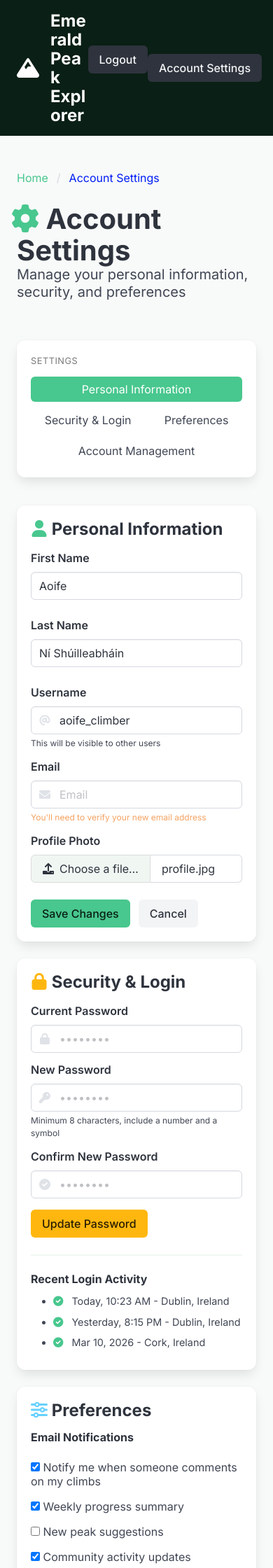
After one commit to AndrianBarbulat/EmeraldPeakExplorer, a Flask app: template templates/account_settings.html in a window 390 px wide. The commit adds this page. Shown: the top 2240 px of the page at 70% size. Run offline with Flask 3, Linux system fonts and the light colour scheme; the template is opened without the code that fills it, so the values that code supplies are empty.

Commit message:
Add account settings page UI with Bulma. Create responsive account settings interface with personal info, security, preferences, and account management sections using Bulma components.

```diff
--- a/app.py
+++ b/app.py
@@ -89,5 +89,14 @@ def logout():
     return redirect("/")
 
 
+@app.route("/account")
+def account_settings():
+    """Account settings page - view and edit user profile"""
+    user = session.get("user")
+    if not user:
+        return redirect("/")
+
+    return render_template("account_settings.html", user=user)
+
 if __name__ == "__main__":
     app.run(debug=True)
--- /dev/null
+++ b/static/css/account.css
@@ -0,0 +1,113 @@
+/* Account settings page specific styles */
+body {
+    font-family: 'Inter', sans-serif;
+    background-color: #f8faf9;
+}
+
+/* Breadcrumb styling */
+.breadcrumb {
+    margin-bottom: 1rem;
+}
+
+.breadcrumb a {
+    color: #48c78e;
+}
+
+.breadcrumb a:hover {
+    color: #1c3f3a;
+}
+
+/* Sidebar menu */
+.menu-list a {
+    border-radius: 6px;
+    transition: all 0.2s ease;
+}
+
+.menu-list a.is-active {
+    background-color: #48c78e;
+    color: white;
+}
+
+.menu-list a:hover {
+    background-color: #f0f7f3;
+    color: #1c3f3a;
+}
+
+.menu-label {
+    color: #7a7a7a;
+    font-size: 0.8rem;
+    letter-spacing: 0.5px;
+}
+
+/* Form styling */
+.input:focus, .select select:focus {
+    border-color: #48c78e;
+    box-shadow: 0 0 0 0.125em rgba(72, 199, 142, 0.25);
+}
+
+.file-cta {
+    background-color: #f0f7f3;
+    border-color: #dbdbdb;
+}
+
+.file-cta:hover {
+    background-color: #e6f0ea;
+}
+
+/* Section dividers */
+.box hr {
+    background-color: #f0f7f3;
+    height: 2px;
+}
+
+/* Recent activity list */
+.content ul li {
+    margin-bottom: 0.5rem;
+    font-size: 0.9rem;
+}
+
+/* Hover effects */
+.button.is-success:hover,
+.button.is-warning:hover {
+    transform: translateY(-1px);
+    box-shadow: 0 4px 8px rgba(0, 0, 0, 0.1);
+    transition: all 0.2s ease;
+}
+
+.button.is-danger.is-light:hover {
+    background-color: #fef5f5;
+    color: #f14668;
+}
+
+/* Responsive */
+@media screen and (max-width: 768px) {
+    .columns .column.is-3 {
+        margin-bottom: 1rem;
+    }
+
+    .menu-list {
+        display: flex;
+        flex-wrap: wrap;
+        gap: 0.5rem;
+    }
+
+    .menu-list li {
+        flex: 1 1 auto;
+    }
+
+    .menu-list a {
+        text-align: center;
+    }
+}
+
+/* Success notification */
+.notification.is-success.is-light {
+    background-color: #e6f7ef;
+    color: #1c3f3a;
+    border-left: 4px solid #48c78e;
+}
+
+/* Help text */
+.help.text-warning {
+    color: #f4a261;
+}
--- /dev/null
+++ b/templates/account_settings.html
@@ -0,0 +1,336 @@
+<!DOCTYPE html>
+<html lang="en">
+
+<head>
+    <meta charset="UTF-8">
+    <meta name="viewport" content="width=device-width, initial-scale=1.0">
+    <title>Emerald Summit Explorer - Account Settings</title>
+
+    <!-- Bulma CSS -->
+    <link rel="stylesheet" href="https://cdn.jsdelivr.net/npm/bulma@1.0.2/css/bulma.min.css">
+    <!-- Font Awesome -->
+    <link rel="stylesheet" href="https://cdnjs.cloudflare.com/ajax/libs/font-awesome/6.0.0/css/all.min.css">
+    <!-- Google Fonts -->
+    <link href="https://fonts.googleapis.com/css2?family=Inter:wght@400;500;600;700&display=swap" rel="stylesheet">
+    <!-- Custom CSS -->
+    <link rel="stylesheet" href="{{ url_for('static', filename='css/account.css') }}">
+</head>
+
+<body>
+
+    <!-- Header -->
+    {% include 'components/header_logged_in.html' %}
+
+    <main>
+        <!-- Page Header -->
+        <section class="section pb-2">
+            <div class="container">
+                <nav class="breadcrumb" aria-label="breadcrumbs">
+                    <ul>
+                        <li><a href="/home">Home</a></li>
+                        <li class="is-active"><a href="#" aria-current="page">Account Settings</a></li>
+                    </ul>
+                </nav>
+                <h1 class="title is-2">
+                    <span class="icon has-text-success mr-2"><i class="fas fa-cog"></i></span>
+                    Account Settings
+                </h1>
+                <p class="subtitle is-5">Manage your personal information, security, and preferences</p>
+            </div>
+        </section>
+
+        <!-- Settings Content -->
+        <section class="section">
+            <div class="container">
+                <div class="columns">
+                    <!-- Sidebar Navigation -->
+                    <div class="column is-3">
+                        <div class="box">
+                            <aside class="menu">
+                                <p class="menu-label">Settings</p>
+                                <ul class="menu-list">
+                                    <li><a href="#personal" class="is-active">Personal Information</a></li>
+                                    <li><a href="#security">Security & Login</a></li>
+                                    <li><a href="#preferences">Preferences</a></li>
+                                    <li><a href="#account">Account Management</a></li>
+                                </ul>
+                            </aside>
+                        </div>
+                    </div>
+
+                    <!-- Settings Forms -->
+                    <div class="column is-9">
+
+                        <!-- Personal Information Section -->
+                        <div id="personal" class="box mb-5">
+                            <h2 class="title is-4 mb-4">
+                                <span class="icon has-text-success"><i class="fas fa-user"></i></span>
+                                Personal Information
+                            </h2>
+
+                            <div class="columns is-multiline">
+                                <div class="column is-6">
+                                    <div class="field">
+                                        <label class="label">First Name</label>
+                                        <div class="control">
+                                            <input class="input" type="text" value="{{ user.user_metadata.first_name or 'Aoife' }}" placeholder="First name">
+                                        </div>
+                                    </div>
+                                </div>
+                                <div class="column is-6">
+                                    <div class="field">
+                                        <label class="label">Last Name</label>
+                                        <div class="control">
+                                            <input class="input" type="text" value="{{ user.user_metadata.last_name or 'Ní Shúilleabháin' }}" placeholder="Last name">
+                                        </div>
+                                    </div>
+                                </div>
+                            </div>
+
+                            <div class="field">
+                                <label class="label">Username</label>
+                                <div class="control has-icons-left">
+                                    <input class="input" type="text" value="{{ user.user_metadata.username or 'aoife_climber' }}" placeholder="Username">
+                                    <span class="icon is-small is-left">
+                                        <i class="fas fa-at"></i>
+                                    </span>
+                                </div>
+                                <p class="help">This will be visible to other users</p>
+                            </div>
+
+                            <div class="field">
+                                <label class="label">Email</label>
+                                <div class="control has-icons-left">
+                                    <input class="input" type="email" value="{{ user.email }}" placeholder="Email">
+                                    <span class="icon is-small is-left">
+                                        <i class="fas fa-envelope"></i>
+                                    </span>
+                                </div>
+                                <p class="help text-warning">You'll need to verify your new email address</p>
+                            </div>
+
+                            <div class="field">
+                                <label class="label">Profile Photo</label>
+                                <div class="file has-name is-fullwidth">
+                                    <label class="file-label">
+                                        <input class="file-input" type="file" name="resume">
+                                        <span class="file-cta">
+                                            <span class="file-icon">
+                                                <i class="fas fa-upload"></i>
+                                            </span>
+                                            <span class="file-label">
+                                                Choose a file…
+                                            </span>
+                                        </span>
+                                        <span class="file-name">
+                                            profile.jpg
+                                        </span>
+                                    </label>
+                                </div>
+                            </div>
+
+                            <div class="field is-grouped mt-5">
+                                <div class="control">
+                                    <button class="button is-success">Save Changes</button>
+                                </div>
+                                <div class="control">
+                                    <button class="button is-light">Cancel</button>
+                                </div>
+                            </div>
+                        </div>
+
+                        <!-- Security Section -->
+                        <div id="security" class="box mb-5">
+                            <h2 class="title is-4 mb-4">
+                                <span class="icon has-text-warning"><i class="fas fa-lock"></i></span>
+                                Security & Login
+                            </h2>
+
+                            <div class="field">
+                                <label class="label">Current Password</label>
+                                <div class="control has-icons-left">
+                                    <input class="input" type="password" placeholder="••••••••">
+                                    <span class="icon is-small is-left">
+                                        <i class="fas fa-lock"></i>
+                                    </span>
+                                </div>
+                            </div>
+
+                            <div class="field">
+                                <label class="label">New Password</label>
+                                <div class="control has-icons-left">
+                                    <input class="input" type="password" placeholder="••••••••">
+                                    <span class="icon is-small is-left">
+                                        <i class="fas fa-key"></i>
+                                    </span>
+                                </div>
+                                <p class="help">Minimum 8 characters, include a number and a symbol</p>
+                            </div>
+
+                            <div class="field">
+                                <label class="label">Confirm New Password</label>
+                                <div class="control has-icons-left">
+                                    <input class="input" type="password" placeholder="••••••••">
+                                    <span class="icon is-small is-left">
+                                        <i class="fas fa-check-circle"></i>
+                                    </span>
+                                </div>
+                            </div>
+
+                            <div class="field mt-4">
+                                <button class="button is-warning">Update Password</button>
+                            </div>
+
+                            <hr>
+
+                            <h3 class="title is-6 mb-3">Recent Login Activity</h3>
+                            <div class="content">
+                                <ul>
+                                    <li><i class="fas fa-check-circle has-text-success mr-2"></i> Today, 10:23 AM - Dublin, Ireland</li>
+                                    <li><i class="fas fa-check-circle has-text-success mr-2"></i> Yesterday, 8:15 PM - Dublin, Ireland</li>
+                                    <li><i class="fas fa-check-circle has-text-success mr-2"></i> Mar 10, 2026 - Cork, Ireland</li>
+                                </ul>
+                            </div>
+                        </div>
+
+                        <!-- Preferences Section -->
+                        <div id="preferences" class="box mb-5">
+                            <h2 class="title is-4 mb-4">
+                                <span class="icon has-text-info"><i class="fas fa-sliders-h"></i></span>
+                                Preferences
+                            </h2>
+
+                            <h3 class="title is-6">Email Notifications</h3>
+                            <div class="field">
+                                <div class="control">
+                                    <label class="checkbox">
+                                        <input type="checkbox" checked>
+                                        Notify me when someone comments on my climbs
+                                    </label>
+                                </div>
+                            </div>
+                            <div class="field">
+                                <div class="control">
+                                    <label class="checkbox">
+                                        <input type="checkbox" checked>
+                                        Weekly progress summary
+                                    </label>
+                                </div>
+                            </div>
+                            <div class="field">
+                                <div class="control">
+                                    <label class="checkbox">
+                                        <input type="checkbox">
+                                        New peak suggestions
+                                    </label>
+                                </div>
+                            </div>
+                            <div class="field">
+                                <div class="control">
+                                    <label class="checkbox">
+                                        <input type="checkbox" checked>
+                                        Community activity updates
+                                    </label>
+                                </div>
+                            </div>
+
+                            <h3 class="title is-6 mt-4">Privacy Settings</h3>
+                            <div class="field">
+                                <label class="label">Who can see my climbs?</label>
+                                <div class="control">
+                                    <div class="select">
+                                        <select>
+                                            <option>Everyone</option>
+                                            <option>Only friends</option>
+                                            <option selected>Only me</option>
+                                        </select>
+                                    </div>
+                                </div>
+                            </div>
+
+                            <div class="field">
+                                <label class="label">Show my profile photo to</label>
+                                <div class="control">
+                                    <div class="select">
+                                        <select>
+                                            <option selected>Everyone</option>
+                                            <option>Only friends</option>
+                                            <option>Only me</option>
+                                        </select>
+                                    </div>
+                                </div>
+                            </div>
+
+                            <div class="field is-grouped mt-5">
+                                <div class="control">
+                                    <button class="button is-success">Save Preferences</button>
+                                </div>
+                            </div>
+                        </div>
+
+                        <!-- Account Management Section -->
+                        <div id="account" class="box">
+                            <h2 class="title is-4 mb-4">
+                                <span class="icon has-text-danger"><i class="fas fa-exclamation-triangle"></i></span>
+                                Account Management
+                            </h2>
+
+                            <div class="field">
+                                <button class="button is-warning is-light">
+                                    <span class="icon"><i class="fas fa-sign-out-alt"></i></span>
+                                    <span>Log out from all devices</span>
+                                </button>
+                                <p class="help mt-1">This will sign you out everywhere except this device</p>
+                            </div>
+
+                            <hr>
+
+                            <div class="field">
+                                <button class="button is-danger is-light">
+                                    <span class="icon"><i class="fas fa-trash"></i></span>
+                                    <span>Delete Account</span>
+                                </button>
+                                <p class="help has-text-danger mt-1">This action cannot be undone. All your data will be permanently deleted.</p>
+                            </div>
+                        </div>
+
+                        <!-- Success Notification (hidden by default) -->
+                        <div class="notification is-success is-light mt-5" style="display: none;">
+                            <button class="delete"></button>
+                            <p><strong>Success!</strong> Your profile has been updated.</p>
+                        </div>
+                    </div>
+                </div>
+            </div>
+        </section>
+    </main>
+
+    <!-- Footer -->
+    {% include 'components/footer.html' %}
+
+    <script>
+        // Toggle notification close button
+        document.addEventListener('DOMContentLoaded', function() {
+            const deleteButtons = document.querySelectorAll('.notification .delete');
+            deleteButtons.forEach(button => {
+                button.addEventListener('click', function() {
+                    this.parentElement.style.display = 'none';
+                });
+            });
+
+            // Smooth scroll for sidebar links
+            document.querySelectorAll('.menu-list a').forEach(link => {
+                link.addEventListener('click', function(e) {
+                    e.preventDefault();
+                    const targetId = this.getAttribute('href');
+                    const targetElement = document.querySelector(targetId);
+                    if (targetElement) {
+                        targetElement.scrollIntoView({ behavior: 'smooth' });
+                    }
+                });
+            });
+        });
+    </script>
+</body>
+
+</html>
--- a/templates/components/header_logged_In.html
+++ b/templates/components/header_logged_In.html
@@ -9,5 +9,8 @@
         <div class="buttons">
             <a href="/logout" class="button is-light is-inverted">Logout</a>
         </div>
+        <div class="buttons">
+            <a href="/account" class="button is-light is-inverted">Account Settings</a>
+        </div>
     </div>
 </header>
```
Lines whose indentation alone changed are shown as unchanged.
